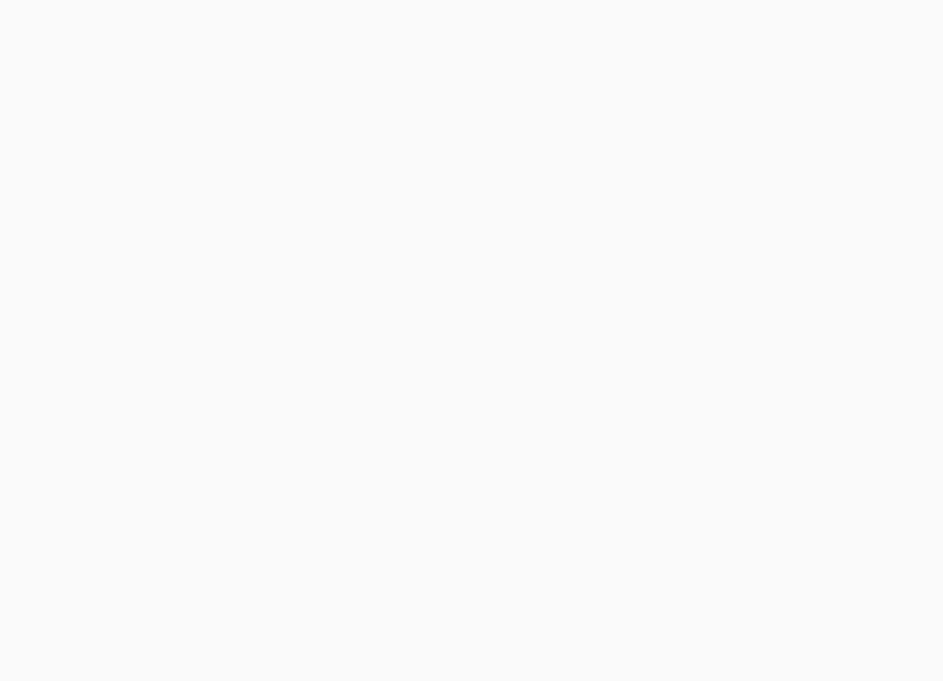
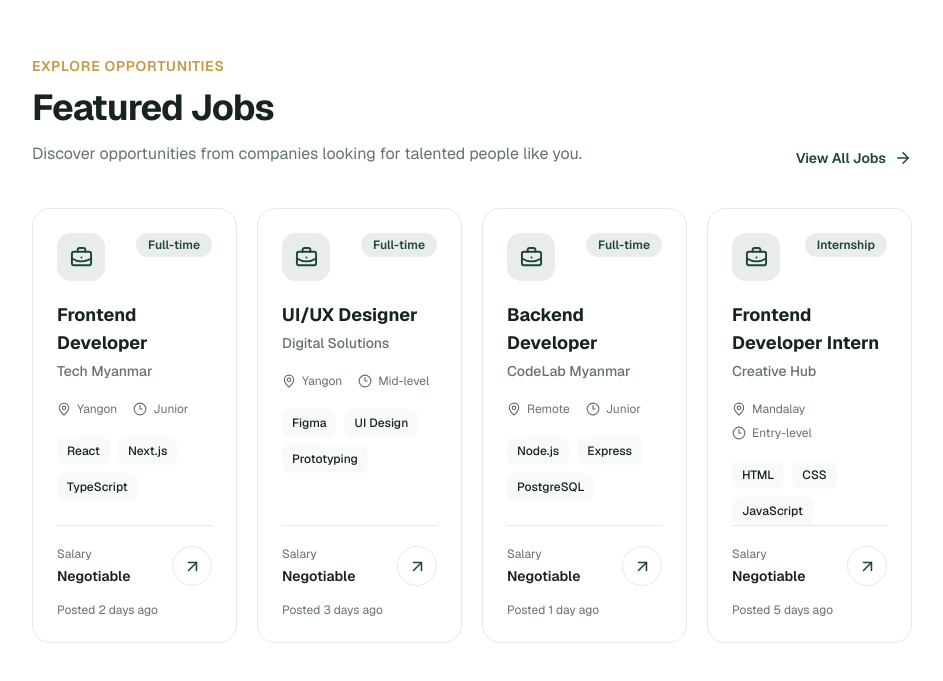
Before and after one commit to Theingi2004/carrerbridge-mm, a Next.js app: page / in a window 1280 px wide. Shown: the part 825-1506 px from the top of the page, without its empty margins (168-1111 px from the left). Before the commit the page ends 800 px from the top, so only its background shows below. Built offline with nearby package versions, Linux system fonts and the light colour scheme.

Commit message:
feat: add featured jobs section with reusable job cards

```diff
--- a/src/app/page.tsx
+++ b/src/app/page.tsx
@@ -1,9 +1,11 @@
+import FeaturedJobs from "@/features/home/components/FeaturedJobs";
 import HeroSection from "@/features/home/components/HeroSection";
 
 export default function Home() {
   return (
     <main>
       <HeroSection />
+      <FeaturedJobs />
     </main>
   );
 }
--- /dev/null
+++ b/src/features/home/components/FeaturedJobs.tsx
@@ -0,0 +1,47 @@
+
+import Link from "next/link";
+import { ArrowRight } from "lucide-react";
+
+import { featuredJobs } from "../data/featured-jobs";
+import JobCard from "./JobCard";
+
+export default function FeaturedJobs() {
+  return (
+    <section className="bg-white py-20 sm:py-24">
+      <div className="container-default">
+        {/* Section Header */}
+        <div className="mb-10 flex flex-col gap-5 sm:flex-row sm:items-end sm:justify-between">
+          <div>
+            <p className="mb-3 text-sm font-semibold uppercase tracking-wider text-brand-secondary">
+              Explore Opportunities
+            </p>
+
+            <h2 className="text-3xl font-bold tracking-tight text-brand-text sm:text-4xl">
+              Featured Jobs
+            </h2>
+
+            <p className="mt-3 max-w-xl text-sm leading-7 text-muted-foreground sm:text-base">
+              Discover opportunities from companies looking for
+              talented people like you.
+            </p>
+          </div>
+
+          <Link
+            href="/jobs"
+            className="inline-flex items-center gap-2 text-sm font-semibold text-brand-primary transition-all duration-200 hover:gap-3"
+          >
+            View All Jobs
+            <ArrowRight size={18} />
+          </Link>
+        </div>
+
+        {/* Job Cards */}
+        <div className="grid grid-cols-1 gap-5 sm:grid-cols-2 xl:grid-cols-4">
+          {featuredJobs.map((job) => (
+            <JobCard key={job.id} job={job} />
+          ))}
+        </div>
+      </div>
+    </section>
+  );
+}
--- /dev/null
+++ b/src/features/home/components/JobCard.tsx
@@ -0,0 +1,84 @@
+
+import Link from "next/link";
+import {
+  ArrowUpRight,
+  BriefcaseBusiness,
+  Clock3,
+  MapPin,
+} from "lucide-react";
+
+import type { Job } from "../types/job.types";
+
+interface JobCardProps {
+  job: Job;
+}
+
+export default function JobCard({ job }: JobCardProps) {
+  return (
+    <article className="group flex h-full flex-col rounded-2xl border border-border bg-white p-6 transition-all duration-200 hover:-translate-y-1 hover:border-brand-primary/30 hover:shadow-lg">
+      <div className="flex items-start justify-between gap-4">
+        <div className="flex size-12 shrink-0 items-center justify-center rounded-xl bg-brand-primary/10 text-brand-primary">
+          <BriefcaseBusiness size={23} />
+        </div>
+
+        <span className="rounded-full bg-brand-primary/10 px-3 py-1 text-xs font-semibold text-brand-primary">
+          {job.employmentType}
+        </span>
+      </div>
+
+      <div className="mt-5">
+        <h3 className="text-lg font-bold text-brand-text transition-colors group-hover:text-brand-primary">
+          {job.title}
+        </h3>
+
+        <p className="mt-1 text-sm font-medium text-muted-foreground">
+          {job.company}
+        </p>
+      </div>
+
+      <div className="mt-5 flex flex-wrap gap-x-4 gap-y-2 text-xs text-muted-foreground">
+        <span className="flex items-center gap-1.5">
+          <MapPin size={14} />
+          {job.location}
+        </span>
+
+        <span className="flex items-center gap-1.5">
+          <Clock3 size={14} />
+          {job.experienceLevel}
+        </span>
+      </div>
+
+      <div className="mt-5 flex flex-wrap gap-2">
+        {job.tags.map((tag) => (
+          <span
+            key={tag}
+            className="rounded-md bg-brand-background px-2.5 py-1.5 text-xs font-medium text-brand-text"
+          >
+            {tag}
+          </span>
+        ))}
+      </div>
+
+      <div className="mt-auto flex items-center justify-between border-t border-border pt-5 mt-6">
+        <div>
+          <p className="text-xs text-muted-foreground">Salary</p>
+          <p className="mt-1 text-sm font-semibold text-brand-text">
+            {job.salary}
+          </p>
+        </div>
+
+        <Link
+          href={`/jobs/${job.id}`}
+          aria-label={`View ${job.title} at ${job.company}`}
+          className="flex size-10 items-center justify-center rounded-full border border-border text-brand-primary transition-all duration-200 hover:bg-brand-primary hover:text-white active:scale-95"
+        >
+          <ArrowUpRight size={19} />
+        </Link>
+      </div>
+
+      <p className="mt-4 text-xs text-muted-foreground">
+        Posted {job.postedAt}
+      </p>
+    </article>
+  );
+}
--- /dev/null
+++ b/src/features/home/data/featured-jobs.ts
@@ -0,0 +1,49 @@
+
+import type { Job } from "../types/job.types";
+
+export const featuredJobs: Job[] = [
+  {
+    id: "1",
+    title: "Frontend Developer",
+    company: "Tech Myanmar",
+    location: "Yangon",
+    employmentType: "Full-time",
+    experienceLevel: "Junior",
+    salary: "Negotiable",
+    postedAt: "2 days ago",
+    tags: ["React", "Next.js", "TypeScript"],
+  },
+  {
+    id: "2",
+    title: "UI/UX Designer",
+    company: "Digital Solutions",
+    location: "Yangon",
+    employmentType: "Full-time",
+    experienceLevel: "Mid-level",
+    salary: "Negotiable",
+    postedAt: "3 days ago",
+    tags: ["Figma", "UI Design", "Prototyping"],
+  },
+  {
+    id: "3",
+    title: "Backend Developer",
+    company: "CodeLab Myanmar",
+    location: "Remote",
+    employmentType: "Full-time",
+    experienceLevel: "Junior",
+    salary: "Negotiable",
+    postedAt: "1 day ago",
+    tags: ["Node.js", "Express", "PostgreSQL"],
+  },
+  {
+    id: "4",
+    title: "Frontend Developer Intern",
+    company: "Creative Hub",
+    location: "Mandalay",
+    employmentType: "Internship",
+    experienceLevel: "Entry-level",
+    salary: "Negotiable",
+    postedAt: "5 days ago",
+    tags: ["HTML", "CSS", "JavaScript"],
+  },
+];
```
Also changed, not shown: src/features/home/types/job.types.ts (added, +12 -0 lines).
